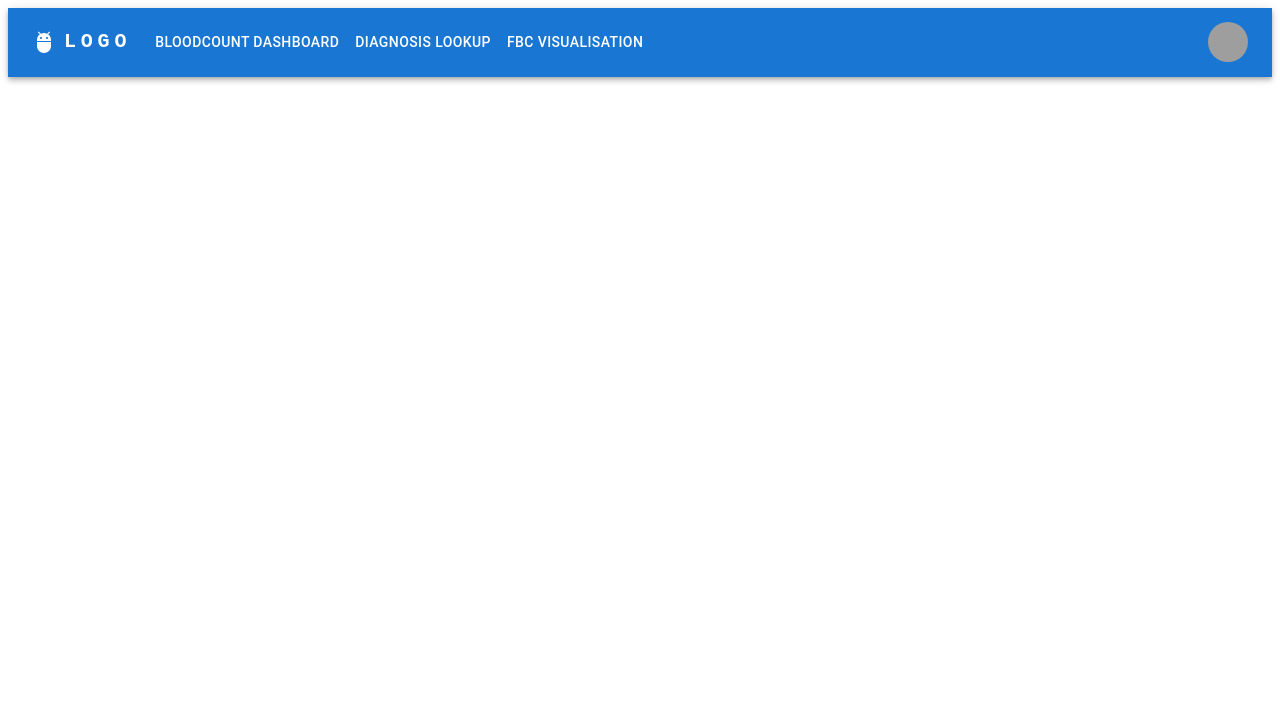
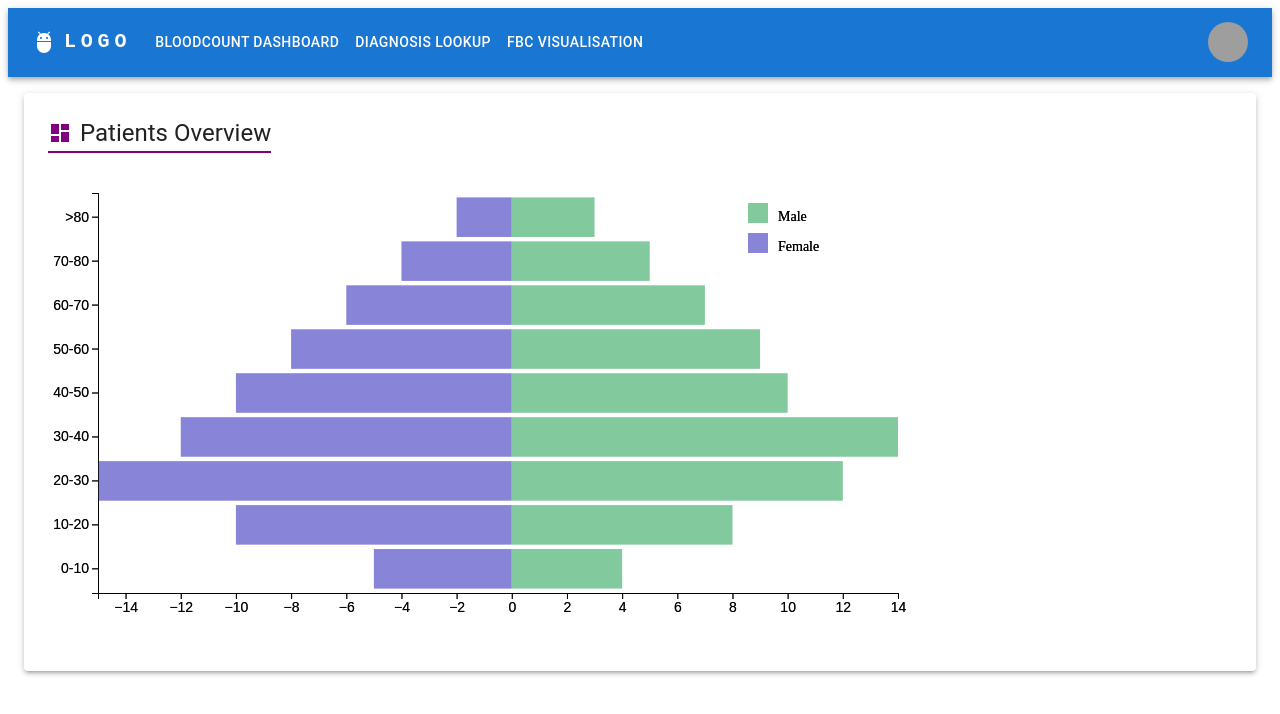
Before and after one commit to justgoog/front2, a React (Vite) app: page / in a window 1280 px wide. Shown: the top 714 px of the page. Built offline with nearby package versions, Linux system fonts and the light colour scheme; grey boxes are pictures that could not be loaded.

Commit message:
added patients overview section with distribution diagram

```diff
--- a/package.json
+++ b/package.json
@@ -14,11 +14,13 @@
     "@emotion/styled": "^11.13.0",
     "@mui/icons-material": "^6.0.1",
     "@mui/material": "^6.0.1",
+    "d3": "^7.9.0",
     "react": "^18.3.1",
     "react-dom": "^18.3.1"
   },
   "devDependencies": {
     "@eslint/js": "^9.9.0",
+    "@types/d3": "^7.4.3",
     "@types/react": "^18.3.3",
     "@types/react-dom": "^18.3.0",
     "@vitejs/plugin-react-swc": "^3.5.0",
--- a/src/App.tsx
+++ b/src/App.tsx
@@ -1,10 +1,21 @@
+import { Box } from '@mui/material'
 import ResponsiveAppBar from './components/ResponsiveAppBar'
+import OverviewSection from './components/OverviewSection'
 
 function App() {
 
   return (
     <>
       <ResponsiveAppBar />
+      <Box sx={{ display: 'flex', flexDirection: 'column', alignItems: 'stretch' }}>
+        <OverviewSection
+          title="Patients Overview"
+          content="This is a card-like section created using MUI's Paper component."
+        // sx={{ bgcolor: 'primary.light', color: 'primary.contrastText' }}
+        />
+        {/* Add more CardSection components as needed */}
+      </Box>
+
     </>
   )
 }
--- /dev/null
+++ b/src/components/AgeSexDistributionChart.tsx
@@ -0,0 +1,111 @@
+import React, { useRef, useEffect } from 'react';
+import * as d3 from 'd3';
+
+interface AgeSexDistributionData {
+    ageRange: string;
+    male: number;
+    female: number;
+}
+
+const data: AgeSexDistributionData[] = [
+    { ageRange: '0-10', male: 5, female: 4 },
+    { ageRange: '10-20', male: 10, female: 8 },
+    { ageRange: '20-30', male: 15, female: 12 },
+    { ageRange: '30-40', male: 12, female: 14 },
+    { ageRange: '40-50', male: 10, female: 10 },
+    { ageRange: '50-60', male: 8, female: 9 },
+    { ageRange: '60-70', male: 6, female: 7 },
+    { ageRange: '70-80', male: 4, female: 5 },
+    { ageRange: '>80', male: 2, female: 3 },
+];
+
+const AgeSexDistributionChart: React.FC = () => {
+    const svgRef = useRef<SVGSVGElement | null>(null);
+
+    useEffect(() => {
+        const svg = d3.select(svgRef.current)
+            .attr('width', 'auto')
+            .attr('height', 450)
+            .style('overflow', 'visible')
+            .style('margin-top', '20px')
+            .style('padding-left', '50px');
+
+        const xScale = d3.scaleLinear()
+            .domain([-d3.max(data, d => d.male)!, d3.max(data, d => d.female)!])
+            .range([0, 800]);
+
+        const yScale = d3.scaleBand()
+            .domain(data.map(d => d.ageRange))
+            .range([400, 0])  // Reverse the range here
+            .padding(0.1);
+
+        const xAxis = d3.axisBottom(xScale).ticks(10);
+        const yAxis = d3.axisLeft(yScale);
+
+        svg.append('g')
+            .call(xAxis)
+            .attr('transform', 'translate(0, 400)')
+            .style('font-size', '14px');
+
+        svg.append('g')
+            .call(yAxis)
+            .style('font-size', '14px');
+
+        // Male bars (on the left side)
+        svg.selectAll('.bar-male')
+            .data(data)
+            .enter()
+            .append('rect')
+            .attr('class', 'bar-male')
+            .attr('x', d => xScale(-d.male))
+            .attr('y', d => yScale(d.ageRange)!)
+            .attr('width', d => xScale(0) - xScale(-d.male))
+            .attr('height', yScale.bandwidth())
+            .attr('fill', '#8884d8');
+
+        // Female bars (on the right side)
+        svg.selectAll('.bar-female')
+            .data(data)
+            .enter()
+            .append('rect')
+            .attr('class', 'bar-female')
+            .attr('x', xScale(0))
+            .attr('y', d => yScale(d.ageRange)!)
+            .attr('width', d => xScale(d.female) - xScale(0))
+            .attr('height', yScale.bandwidth())
+            .attr('fill', '#82ca9d');
+
+        // Add legend
+        svg.append('rect')
+            .attr('x', 650)
+            .attr('y', 10)
+            .attr('width', 20)
+            .attr('height', 20)
+            .attr('fill', '#82ca9d');
+        svg.append('text')
+            .attr('x', 680)
+            .attr('y', 25)
+            .text('Male')
+            .style('font-size', '14px')
+            .attr('alignment-baseline', 'middle');
+
+        svg.append('rect')
+            .attr('x', 650)
+            .attr('y', 40)
+            .attr('width', 20)
+            .attr('height', 20)
+            .attr('fill', '#8884d8');
+        svg.append('text')
+            .attr('x', 680)
+            .attr('y', 55)
+            .text('Female')
+            .style('font-size', '14px')
+            .attr('alignment-baseline', 'middle');
+    }, []);
+
+    return (
+        <svg ref={svgRef}></svg>
+    );
+};
+
+export default AgeSexDistributionChart;
--- /dev/null
+++ b/src/components/OverviewSection.tsx
@@ -0,0 +1,47 @@
+import React from 'react';
+import { Paper, Typography, Box, Theme } from '@mui/material';
+import { SxProps } from '@mui/system';
+import OverviewIcon from '@mui/icons-material/Dashboard';
+import AgeSexDistributionChart from './AgeSexDistributionChart';
+
+interface OverviewSectionProps {
+  title: string;
+  content: string;
+  sx?: SxProps<Theme>;
+}
+
+const OverviewSection: React.FC<OverviewSectionProps> = ({ title, content, sx }) => {
+  return (
+    <Paper
+      elevation={3}
+      sx={{
+        p: 3,
+        maxWidth: 1920,
+        m: 2,
+        ...sx,
+      }}
+    >
+      <Box sx={{ display: 'inline-flex', alignItems: 'center', position: 'relative' }}>
+      <OverviewIcon sx={{ mr: 1, mb: 1, color: 'purple' }} />
+      <Typography variant="h5" component="h2" gutterBottom>
+        {title}
+      </Typography>
+      <Box
+          sx={{
+            position: 'absolute',
+            bottom: 4, // Adjust this value to change the distance between the text and the line
+            left: 0,
+            width: '100%',
+            height: 2, // Thickness of the line
+            bgcolor: 'purple', // Color of the line
+          }}
+        />
+      </Box>
+      <Box sx={{ mt: 2 }}>
+      <AgeSexDistributionChart />
+      </Box>
+    </Paper>
+  );
+};
+
+export default OverviewSection;
```
Also changed, not shown: 2 other files (tests, documents, lock files or other folders).
